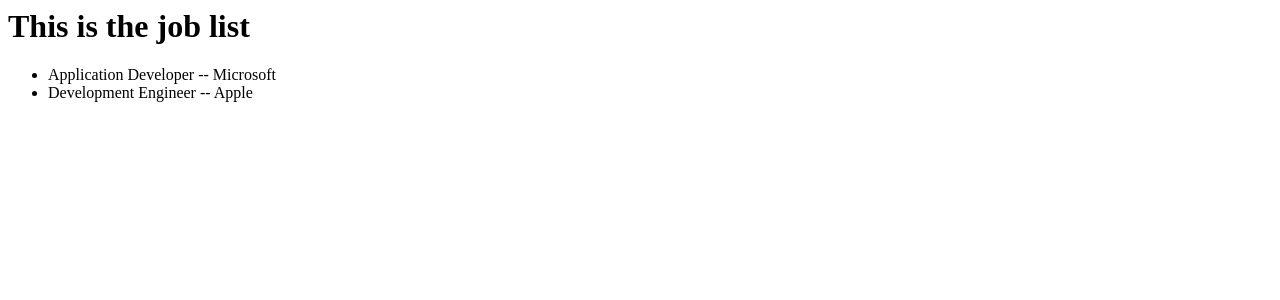
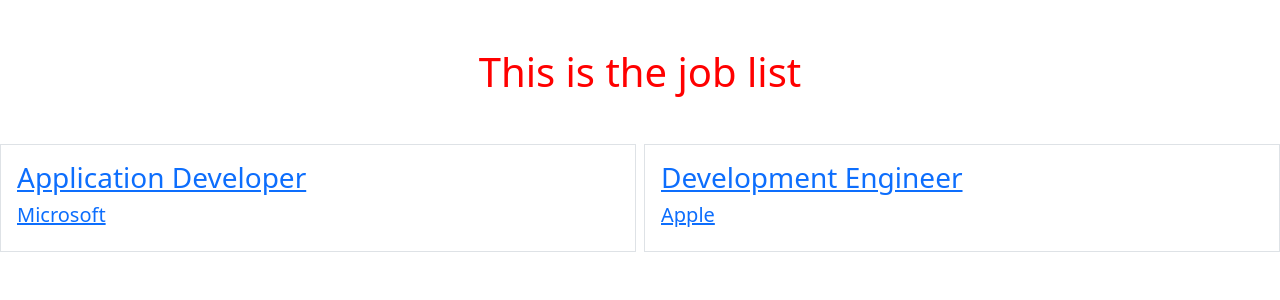
Before and after one commit to meehanti23/JobJuggle, a Django app: page /jobList in a window 1280 px wide. Shown: the top 300 px of the page. Run offline with Django 4.2, Linux system fonts and the light colour scheme; data comes from the database, SQL or seed files in the repository; both versions use the stored data as it was after the commit.

Commit message:
base.html and bootstrap stylesheet init

```diff
--- a/backend/jobApp/templates/home/jobList.html
+++ b/backend/jobApp/templates/home/jobList.html
@@ -1,11 +1,22 @@
-<html>
-    <h1>
-        This is the job list
-    </h1>
+{% extends "base.html" %}
 
-    <ul>
+{% block content %}
+    <div class="home-title">
+        <h1 class="home-title my-5">
+            This is the job list
+        </h1>
+    </div>
+
+    <div class="row row-cols3 g-2">
         {% for jobApp in jobApps %}
-            <li>{{jobApp.position}} -- {{jobApp.company}}</li>
+        <div class="col">
+            <a href="{% url 'jobApps.detail' pk=jobApp.id %}">
+            <div class="p-3 border">
+                <h3>{{jobApp.position}}</h3>
+                <h5>{{jobApp.company}}</h5>
+            </div>
+            </a>
+        </div>
         {% endfor %}
-    </ul>
-</html>
+    </div>
+{% endblock %}
--- a/backend/jobApp/urls.py
+++ b/backend/jobApp/urls.py
@@ -2,6 +2,6 @@
 from . import views
 
 urlpatterns = [
-    path('jobList', views.JobListView.as_view()),
-    path('jobList/<int:pk>', views.JobDetailView.as_view()),
+    path('jobList', views.JobListView.as_view(), name="jobApps.list"),
+    path('jobList/<int:pk>', views.JobDetailView.as_view(), name="jobApps.detail"),
 ]
--- /dev/null
+++ b/backend/static/css/style.css
@@ -0,0 +1,4 @@
+.home-title {
+    color: red;
+    text-align: center;
+}
--- /dev/null
+++ b/backend/static/css/templates/base.html
@@ -0,0 +1,13 @@
+{% load static %}
+
+<html>
+    <head>
+        <link rel="stylesheet" typ="text/css" href="{% static 'css/style.css' %}" />
+        <link href="https://cdn.jsdelivr.net/npm/bootstrap@5.3.0/dist/css/bootstrap.min.css" rel="stylesheet">
+    </head>
+
+    <body>
+        {% block content %}
+        {% endblock %}
+    </body>
+</html>
```
Also changed, not shown: backend/backend/settings.py (+6 -1 lines), backend/jobApp/templates/home/jobDetails.html (+5 -2 lines), backend/db.sqlite3, 1 other file.
